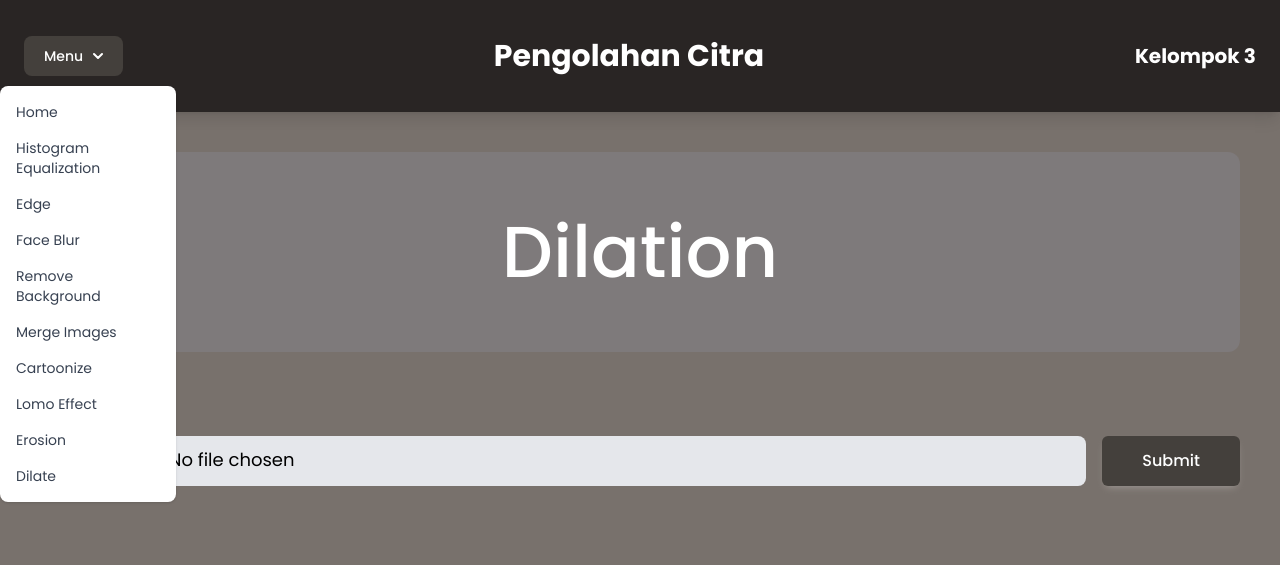
After one commit to fatiyaquzza/Pengcit_Tugas1, a Flask app: page /dilate in a window 1280 px wide, after a click on "Menu". The commit adds this page. Shown: the top 565 px of the page. Run offline with Flask 3, Linux system fonts and the light colour scheme; style sheets or scripts are compiled from the project's sources; some libraries are stand-ins or nearby versions.

Commit message:
feat: add erode and dilate fitur

```diff
--- a/app.py
+++ b/app.py
@@ -370,6 +370,69 @@ def lomo_effect():
 
     return render_template('lomo.html')
 
+def erode_image(image_path):
+    img = cv2.imread(image_path, 0)
+
+    # Binerisasi gambar
+    _, binarized = cv2.threshold(img, 0, 255, cv2.THRESH_BINARY)
+
+    # Membuat kernel
+    kernel = np.ones((5, 5), np.uint8)
+
+    # Inversi gambar
+    inverted = cv2.bitwise_not(binarized)
+
+    # Erosi gambar
+    erosion = cv2.erode(inverted, kernel, iterations=1) #erosi dan dilasi tinggal ubah di cv2.erode dan cv2.dilate aja yah
+
+    return erosion
+
+@app.route('/erosion', methods=['GET', 'POST'])
+def erosion():
+    if request.method == 'POST':
+        file = request.files['img']
+        filename = secure_filename(file.filename)
+        img_path = os.path.join(app.config['UPLOAD'], filename)
+        file.save(img_path)
+
+        eroded_image = erode_image(img_path)
+        eroded_image_path = os.path.join(app.config['UPLOAD'], 'eroded_' + filename)
+        cv2.imwrite(eroded_image_path, eroded_image)
+        return render_template('erosion.html', img=img_path, img2=eroded_image_path)
+
+    return render_template('erosion.html')
+
+def dilate_image(image_path):
+    img = cv2.imread(image_path, 0)
+
+    # Binerisasi gambar
+    _, binarized = cv2.threshold(img, 0, 255, cv2.THRESH_BINARY)
+
+    # Membuat kernel
+    kernel = np.ones((5, 5), np.uint8)
+
+    # Inversi gambar
+    inverted = cv2.bitwise_not(binarized)
+
+    # Erosi gambar
+    dilate = cv2.dilate(inverted, kernel, iterations=1) #erosi dan dilasi tinggal ubah di cv2.erode dan cv2.dilate aja yah
+
+    return dilate
+
+@app.route('/dilate', methods=['GET', 'POST'])
+def dilate():
+    if request.method == 'POST':
+        file = request.files['img']
+        filename = secure_filename(file.filename)
+        img_path = os.path.join(app.config['UPLOAD'], filename)
+        file.save(img_path)
+
+        dilated_image = dilate_image(img_path)
+        dilated_image_path = os.path.join(app.config['UPLOAD'], 'eroded_' + filename)
+        cv2.imwrite(dilated_image_path, dilated_image)
+        return render_template('dilate.html', img=img_path, img2=dilated_image_path)
+
+    return render_template('dilate.html')
 
 if __name__ == '__main__':
     app.run(debug=True, port=8001)
--- /dev/null
+++ b/templates/dilate.html
@@ -0,0 +1,133 @@
+<!DOCTYPE html>
+<html lang="en">
+  <head>
+    <meta charset="UTF-8" />
+    <title>Dilation</title>
+    <link rel="stylesheet" href="/static/css/main.css" />
+    <link rel="preconnect" href="https://fonts.googleapis.com">
+<link rel="preconnect" href="https://fonts.gstatic.com" crossorigin>
+<link href="https://fonts.googleapis.com/css2?family=Poppins:wght@300;400;500;700;800&display=swap" rel="stylesheet">
+  </head>
+
+  <body class="text-lg bg-stone-500 font-Poppins">
+
+    <nav
+      class=" flex w-full flex-wrap items-center justify-between bg-stone-800 text-white py-3 shadow-lg mb-10 sticky top-0"
+    >
+      <div
+        class="flex w-full flex-wrap items-center justify-between px-6 py-6 lg:px-6"
+      >
+
+<button id="dropdownDefaultButton" data-dropdown-toggle="dropdown" class="hover:text-stone-700 hover:bg-white bg-stone-700 text-white focus:ring-4 focus:outline-none focus:ring-blue-300 font-medium rounded-lg text-sm px-5 py-2.5 text-center inline-flex items-center dark:bg-blue-600 dark:hover:bg-blue-700 dark:focus:ring-blue-800" type="button">Menu<svg class="w-2.5 h-2.5 ml-2.5" aria-hidden="true" xmlns="http://www.w3.org/2000/svg" fill="none" viewBox="0 0 10 6">
+  <path stroke="currentColor" stroke-linecap="round" stroke-linejoin="round" stroke-width="2" d="m1 1 4 4 4-4"/>
+</svg></button>
+<!-- Dropdown menu -->
+<div id="dropdown" class="z-10 hidden bg-white divide-y divide-gray-100 rounded-lg shadow w-44 dark:bg-gray-700">
+<ul class="py-2 text-sm text-gray-700 dark:text-gray-200" aria-labelledby="dropdownDefaultButton">
+<li>
+  <a href="{{ url_for('home') }}" class="block px-4 py-2 hover:bg-gray-100 dark:hover:bg-gray-600 dark:hover:text-white">Home</a>
+</li>
+<li>
+  <a href="{{ url_for('histogram_equ') }}" class="block px-4 py-2 hover:bg-gray-100 dark:hover:bg-gray-600 dark:hover:text-white">Histogram Equalization</a>
+</li>
+<li>
+  <a href="{{ url_for('edge') }}" class="block px-4 py-2 hover:bg-gray-100 dark:hover:bg-gray-600 dark:hover:text-white">Edge</a>
+</li>
+<li>
+  <a href="{{ url_for('face_blur') }}" class="block px-4 py-2 hover:bg-gray-100 dark:hover:bg-gray-600 dark:hover:text-white">Face Blur</a>
+</li>
+</li>
+<li>
+  <a href="{{ url_for('removebg') }}" class="block px-4 py-2 hover:bg-gray-100 dark:hover:bg-gray-600 dark:hover:text-white">Remove Background</a>
+</li>
+<li>
+  <a href="{{ url_for('merge_images') }}" class="block px-4 py-2 hover:bg-gray-100 dark:hover:bg-gray-600 dark:hover:text-white">Merge Images</a>
+</li>
+<li>
+    <a href="{{ url_for('predict') }}" class="block px-4 py-2 hover:bg-gray-100 dark:hover:bg-gray-600 dark:hover:text-white">Cartoonize</a>
+  </li>
+  <li>
+    <a href="{{ url_for('lomo_effect') }}" class="block px-4 py-2 hover:bg-gray-100 dark:hover:bg-gray-600 dark:hover:text-white">Lomo Effect</a>
+</li>
+<li>
+  <a href="{{ url_for('erosion') }}" class="block px-4 py-2 hover:bg-gray-100 dark:hover:bg-gray-600 dark:hover:text-white">Erosion</a>
+</li>
+<li>
+    <a href="{{ url_for('dilate') }}" class="block px-4 py-2 hover:bg-gray-100 dark:hover:bg-gray-600 dark:hover:text-white">Dilate</a>
+  </li>
+</ul>
+</div>
+
+      <h3 class=" font-bold text-3xl"> Pengolahan Citra </h3>
+
+        <h4
+          class=" font-bold text-xl"
+        >
+          Kelompok 3
+        </h4>
+      </div>
+    </nav>
+
+    <section>
+      <h2
+        class="text-center lg:text-7xl md:text-6xl sm:text-5xl text-4xl font-medium py-16 mx-10 mb-12 bg-indigo-300 bg-opacity-10 text-white rounded-xl"
+      >
+        Dilation
+      </h2>
+
+      <form
+        action="{{ url_for('dilate') }}"
+        enctype="multipart/form-data"
+        method="POST"
+        class=""
+      >
+        <div class="mx-10">
+          <label
+            for="formFile"
+            class="mb-2 inline-block text-black text-xl"
+            >Input Image</label
+          >
+
+          <div class="flex">
+            <input
+              name="img"
+              id="img"
+              type="file"
+              class="m-0 block w-full min-w-0 flex-auto cursor-pointer rounded-lg  bg-clip-padding  py-[0.32rem] font-normal leading-[2.15] bg-gray-200 text-black transition duration-300 ease-in-out file:-mx-3 file:-my-[0.32rem] file:cursor-pointer file:overflow-hidden file:rounded-none file:border-0 file:border-solid file:border-inherit file:bg-neutral-100 file:px-3 file:py-[0.32rem] file:text-neutral-700 file:transition file:duration-150 file:ease-in-out file:[border-inline-end-width:1px] file:[margin-inline-end:0.75rem] hover:file:bg-neutral-200 focus:border-primary focus:text-neutral-700 focus:shadow-te-primary focus:outline-none dark:border-neutral-600"
+            />
+
+            <input
+              type="submit"
+              class="inline-flex items-center justify-center px-10 py-2 text-base font-medium leading-6 text-white whitespace-no-wrap bg-stone-700 border-stone-800 rounded-md shadow-[0_4px_9px_-4px_#a8a29e] hover:bg-stone-800 ml-4 hover:shadow-[0_8px_9px_-4px_#a8a29e,0_4px_18px_0_#a8a29e]"
+            />
+          </div>
+        </div>
+      </form>
+    </section>
+
+    <section class="mt-20 mx-10">
+      <div class="flex justify-center">
+        <div class="mr-10">
+          {% if img %}
+          <h4 class="text-center font-medium text-2xl text-white mb-6">
+            Gambar Awal
+          </h4>
+          <img src="{{ img }}" class="w-[500px]" />
+          {% endif %}
+        </div>
+
+        <div>
+          {% if img2 %}
+          <h4 class="text-center font-medium text-2xl text-white mb-6">
+            Gambar hasil dilasi
+          </h4>
+          <img src="{{ img2 }}" class="w-[500px]" />
+          {% endif %}
+        </div>
+      </div>
+
+    </section>
+
+    <script src="https://cdnjs.cloudflare.com/ajax/libs/flowbite/1.8.1/flowbite.min.js"></script>
+  </body>
+</html>
```
Also changed, not shown: templates/erosion.html (added, +130 -0 lines), templates/home.html (+42 -0 lines).
